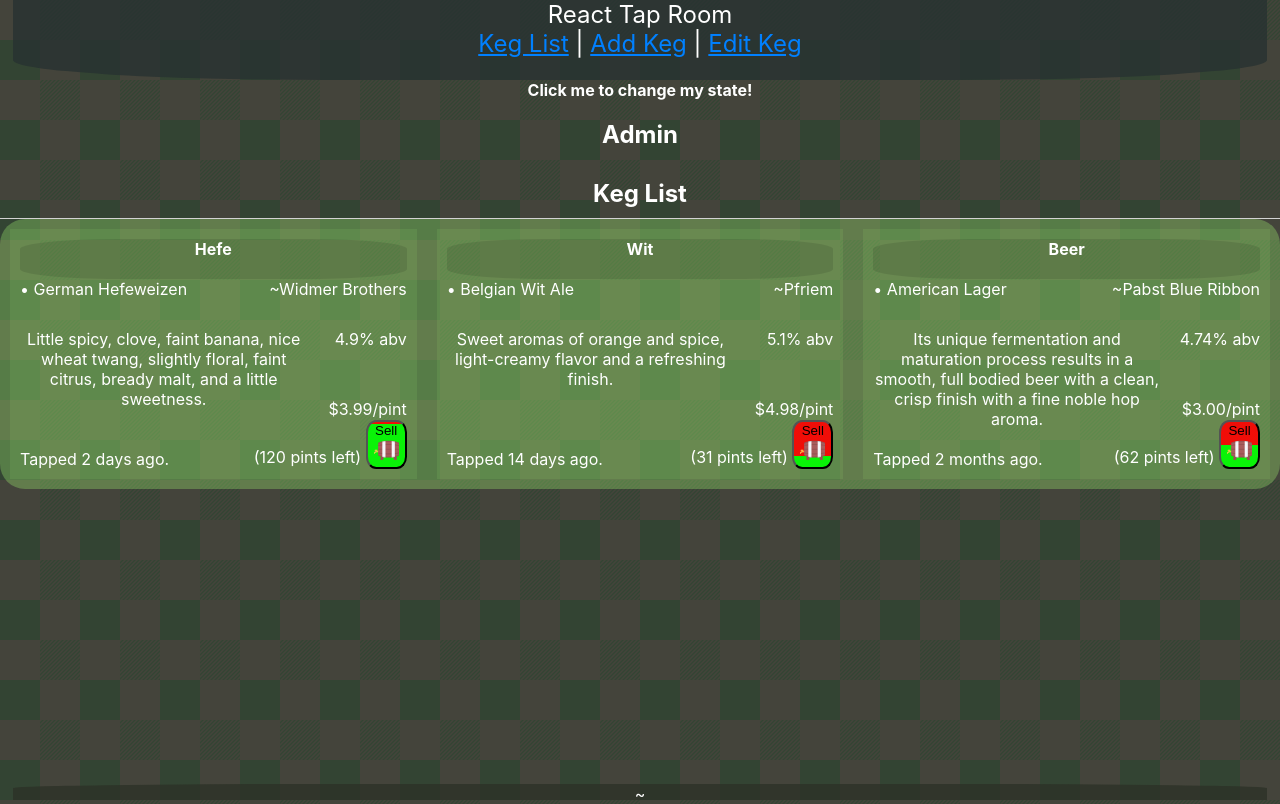
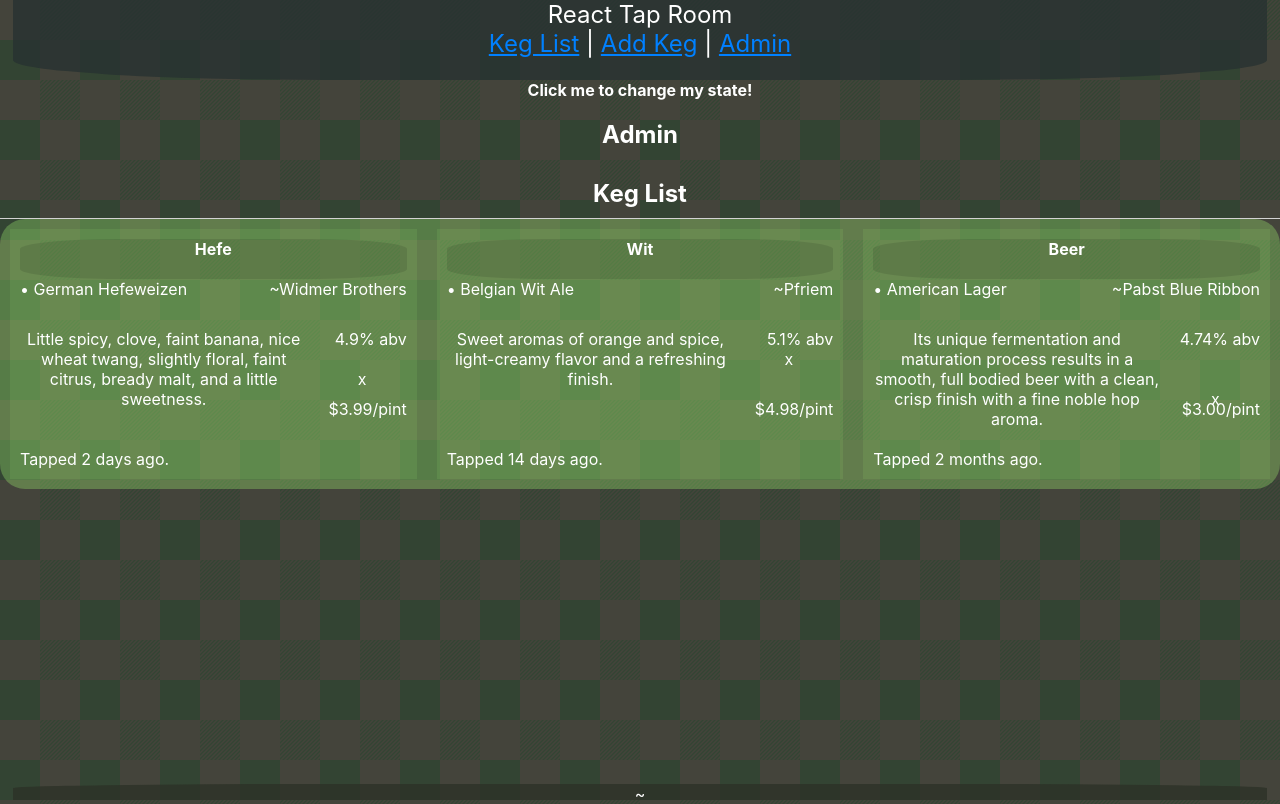
Before and after one commit to nhhor/react-tap-room, a React (Create React App) app: page /#/admin in a window 1280 px wide. Built offline with nearby package versions, Linux system fonts and the light colour scheme.

Commit message:
update header routes and clean styles.

```diff
--- a/src/Header.js
+++ b/src/Header.js
@@ -10,7 +10,7 @@ function Header(){
   return (
     <div className="mainHeader">
       <p className="mainHeaderH1">React Tap Room</p>
-      <p className="mainHeaderH3"><Link to="/">Keg List</Link> | <Link to="/NewKeg">Add Keg</Link> | <Link to="/EditKeg">Edit Keg</Link></p>
+      <p className="mainHeaderH3"><Link to="/">Keg List</Link> | <Link to="/NewKeg">Add Keg</Link> | <Link to="/Admin">Admin</Link></p>
 
       <style>{`
           .mainHeader {
--- a/src/Keg.js
+++ b/src/Keg.js
@@ -3,6 +3,27 @@ import PropTypes from 'prop-types';
 import KegIcon from './KegIcon.svg';
 
 function Keg(props){
+
+  function kegInformation() {
+    if (props.currentRouterPath === '/Admin'){
+      return (
+        <div>
+        <p className='divGrid8 kegStockLeft'>({props.stock}<br/>pints left)</p>
+
+
+          <button id={'kegButton' + props.id} className='divGrid9 kegSellButton' onClick={sellAPint}>Sell
+          <br/>
+          <img src={KegIcon} className="kegIcon" alt="kegIcon" />
+        </button>
+</div>
+      );
+      } else {
+        return (
+          <p>x</p>
+
+      );
+      }
+    };
 
     let count = 1;
     let stockPercent = parseInt(((props.stock/124)*100));
@@ -12,7 +33,6 @@ function Keg(props){
       console.log(props.id);
       props.onSellPint(props.id)
     }
-
 
     return (
       <div id={'kegBox' + props.id} className='kegBox'>
@@ -27,9 +47,7 @@ function Keg(props){
           <p className='divGrid5 kegAlcoholContent'>{props.alcoholContent}% abv</p>
           <p className='divGrid6 kegPrice'>${props.price}/pint</p>
           <p className='divGrid7 kegTappedOn'>Tapped {props.formattedWaitTime} ago.</p>
-        <p className='divGrid8 kegStockSell'>(<span id={'magic' + props.id}>{props.stock}</span> pints left) <button id={'kegButton' + props.id} className='kegSellButton' onClick={sellAPint}>Sell<br/><img src={KegIcon} className="kegIcon" alt="kegIcon" /></button></p>
-
-
+          {kegInformation()}
         </div>
 
         <style>{`
@@ -49,7 +67,8 @@ function Keg(props){
           .divGrid5 { grid-area: 3 / 4 / 4 / 5; }
           .divGrid6 { grid-area: 4 / 4 / 5 / 5; }
           .divGrid7 { grid-area: 5 / 1 / 6 / 3; }
-          .divGrid8 { grid-area: 5 / 3 / 6 / 5; }
+          .divGrid8 { grid-area: 5 / 3 / 6 / 4; }
+          .divGrid9 { grid-area: 5 / 4 / 6 / 5; }
 
             .parentGrid p {
               margin-top: 0px;
@@ -86,14 +105,20 @@ function Keg(props){
               left: 10px;
             }
 
-          .kegStockSell {
+            .kegStockLeft {
+              position: absolute;
+              bottom: 10px;
+              right: 17%;
+              // height: 30px;
+
+            }
+
+            .kegSellButton {
               position: absolute;
               bottom: 10px;
               right: 10px;
-          }
-
-          .kegSellButton {
               color: black;
+              height: 45px;
               border-radius: 25%;
             }
 
@@ -107,7 +132,7 @@ function Keg(props){
               padding: 10px;
               margin: 10px;
               flex-grow: 1;
-            flex-basis: 300px;
+              flex-basis: 320px;
               max-width: 500px;
             }
 
```
Lines whose indentation alone changed are shown as unchanged.
